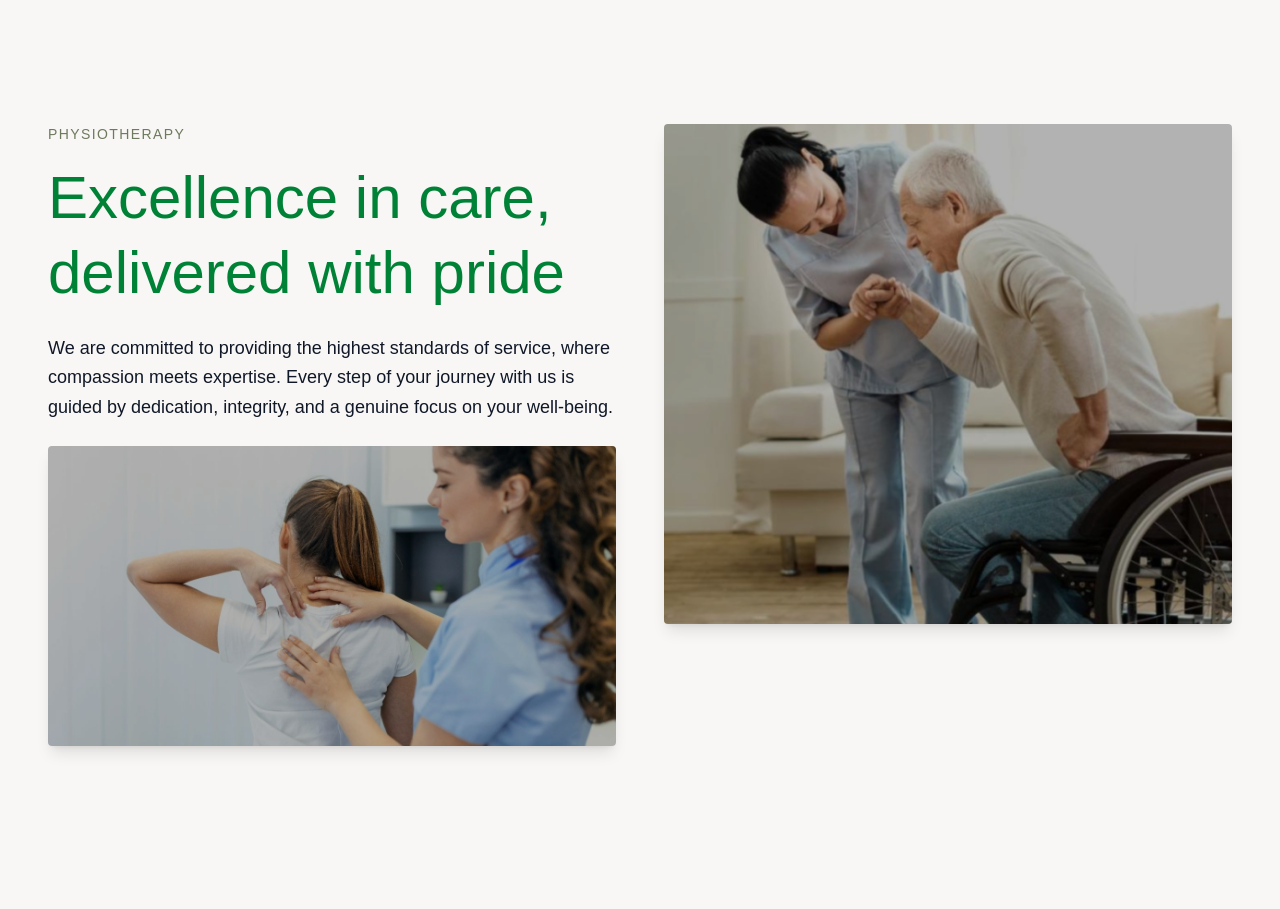
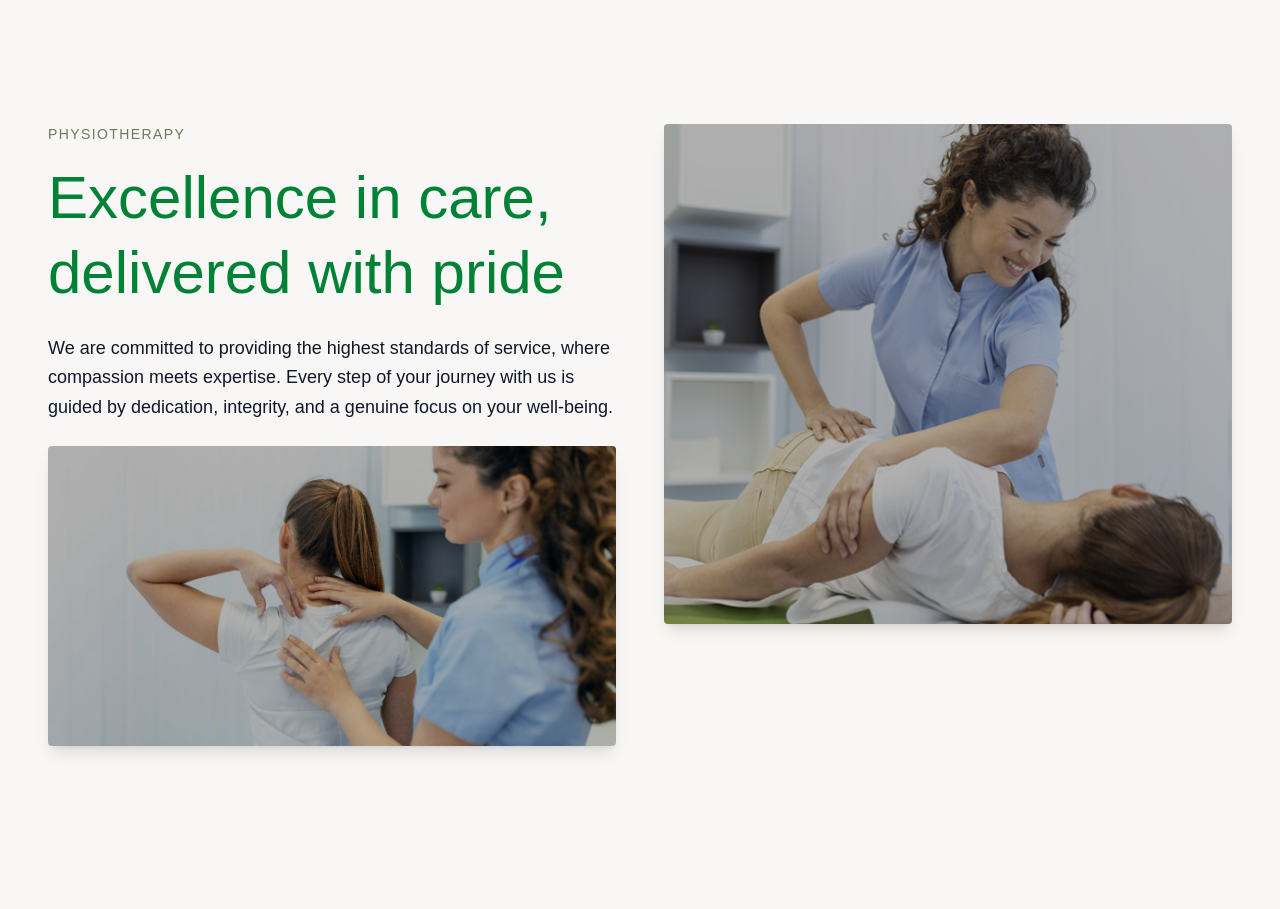
Before and after one commit to anchalsahani/advikaphysiotherapyclinic, a Next.js app: page / in a window 1280 px wide. Shown: the part 1480-2389 px from the top of the page. Built offline with nearby package versions, Linux system fonts and the light colour scheme; a web font is replaced by a local one.

Commit message:
pictures updated

```diff
--- a/app/components/AboutSection.tsx
+++ b/app/components/AboutSection.tsx
@@ -59,7 +59,7 @@ export default function AboutSection() {
         {/* Right Image with overlay */}
         <div className="relative w-full h-[500px] rounded overflow-hidden shadow-lg group">
           <Image
-            src="/paralysis.png"
+            src="/about2.png"
             alt="Physiotherapy Session"
             fill
             className="object-cover"
```
Also changed, not shown: public/about2.png (added).
